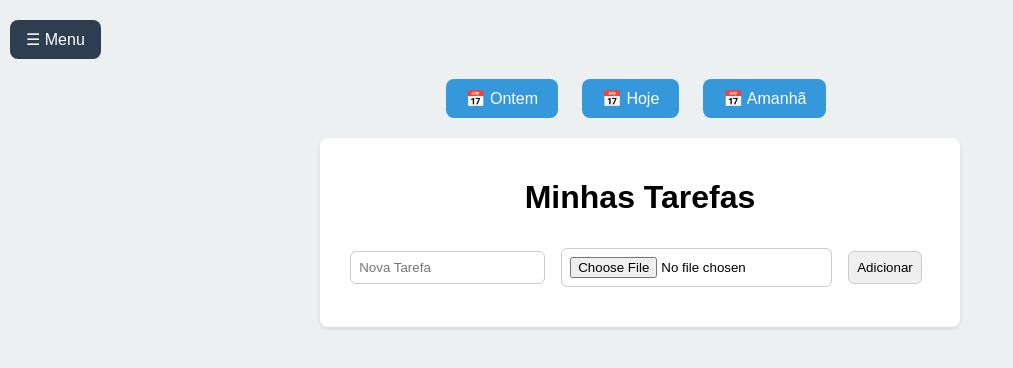
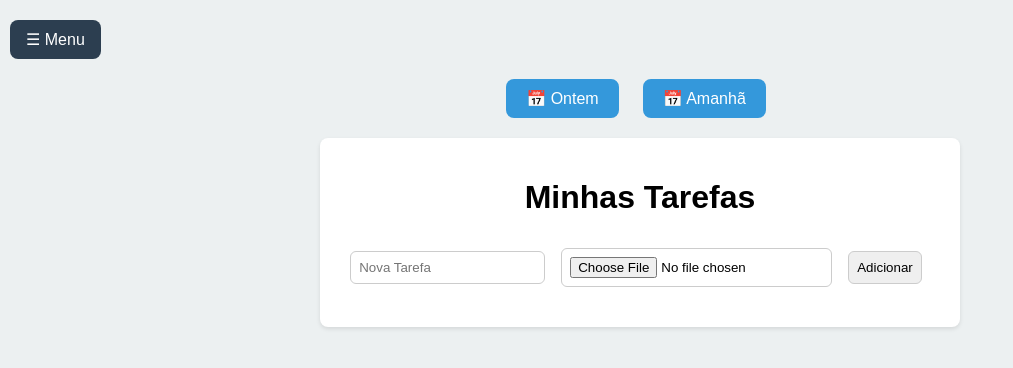
Before and after one commit to alexiiavieirac/taskapp, a Flask app: template app/templates/index.html in a window 1280 px wide. Shown: the part 100-468 px from the top of the page, without its empty margins (0-1013 px from the left). Run offline with Flask 3, Linux system fonts and the light colour scheme; the template is opened without the code that fills it, so the values that code supplies are empty.

Commit message:
arrumando o index

```diff
--- a/app/templates/index.html
+++ b/app/templates/index.html
@@ -109,9 +109,8 @@
 
     <!-- Navegação de Tarefas -->
     <div class="navegacao-tarefas">
-        <button class="data-btn" onclick="window.location.href='/tarefas/ontem'">📅 Ontem</button>
-        <button class="data-btn" onclick="window.location.href='/tarefas/hoje'">📅 Hoje</button>
-        <button class="data-btn" onclick="window.location.href='/tarefas/amanha'">📅 Amanhã</button>
+        <button class="data-btn" onclick="window.location.href='/ontem'">📅 Ontem</button>
+        <button class="data-btn" onclick="window.location.href='/amanha'">📅 Amanhã</button>
     </div>
 
     <div class="container">
```
